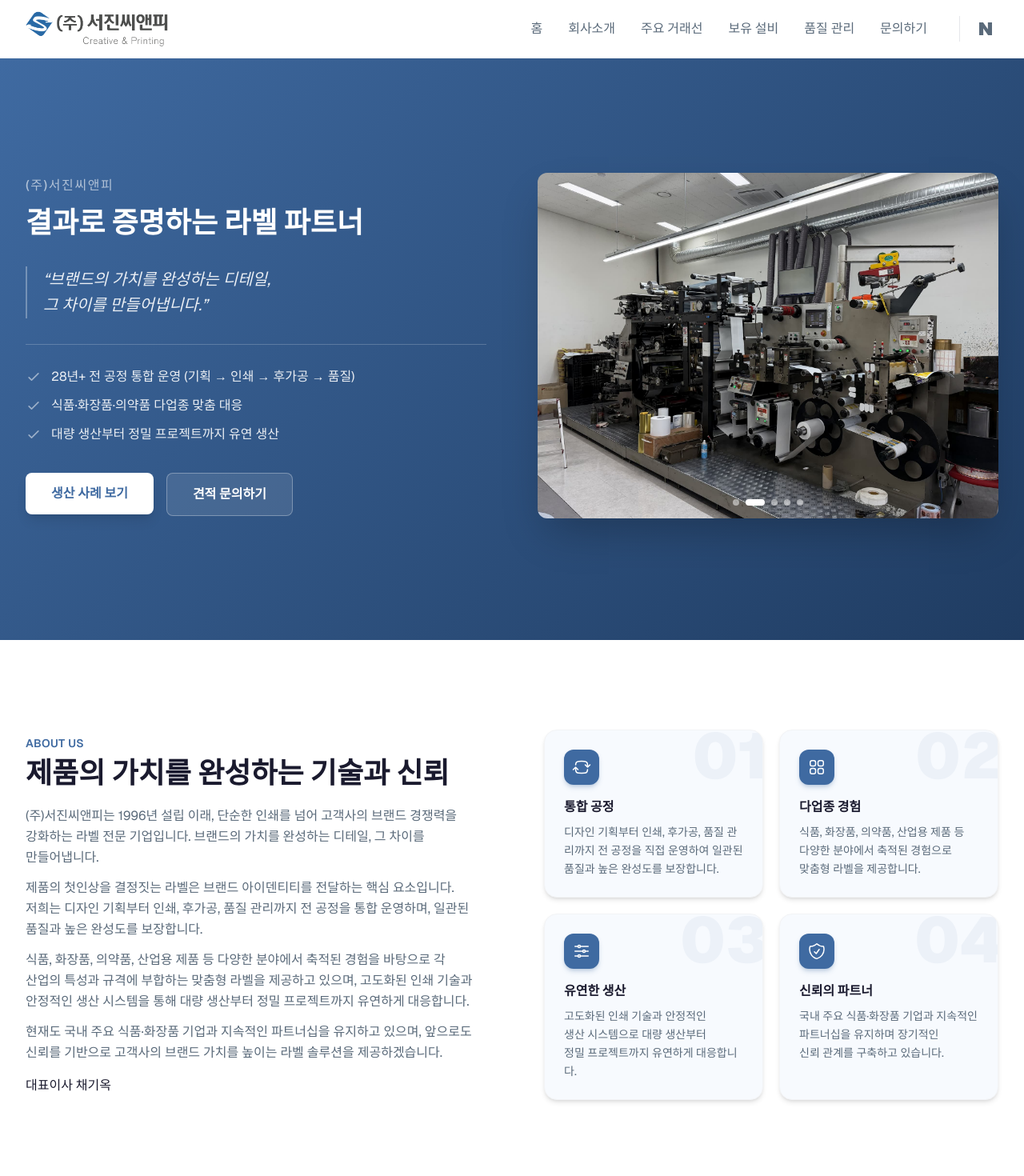
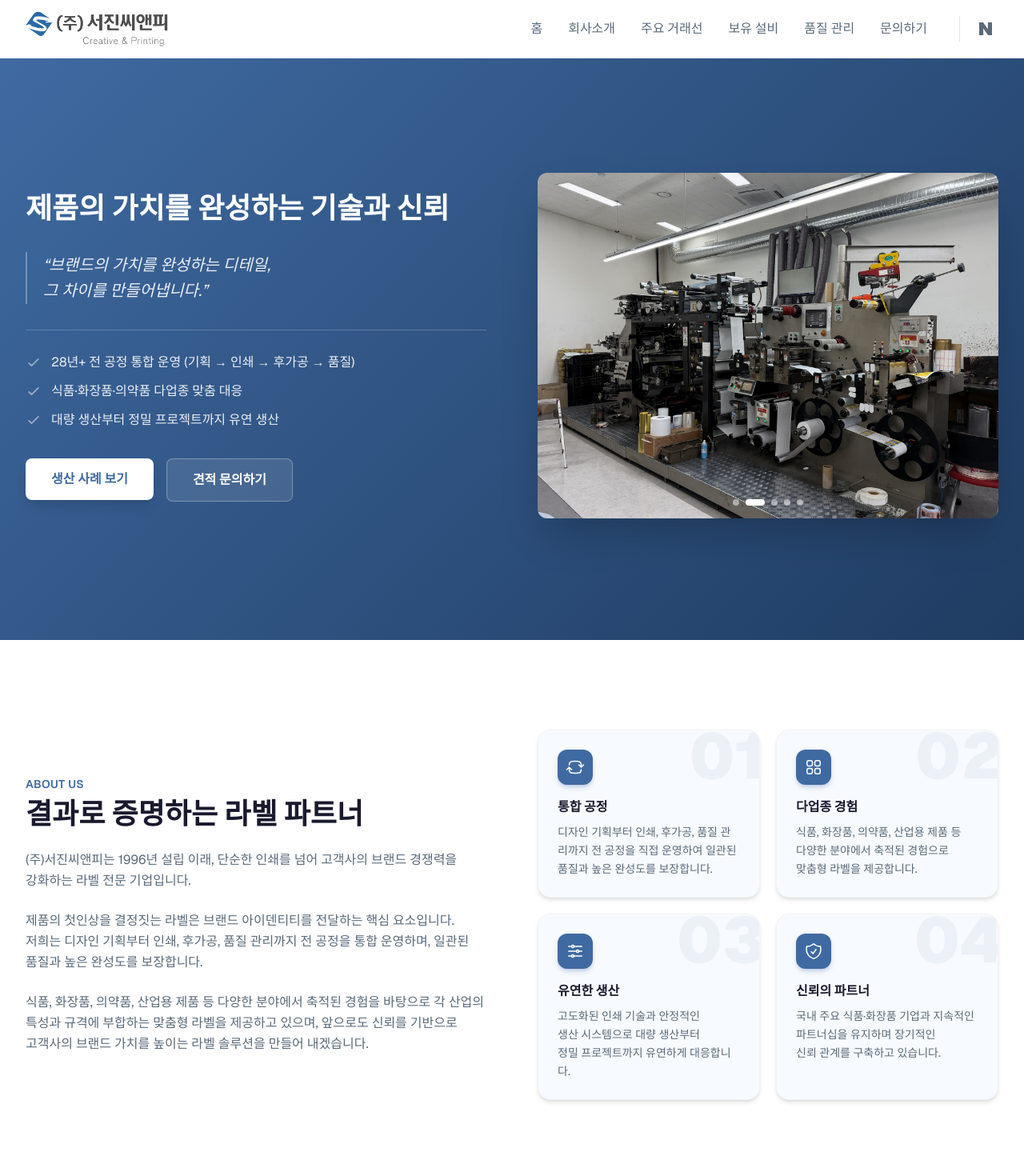
Before and after one commit to seojincnp/landing, a Next.js app: page / in a window 1280 px wide. Shown: the top 1470 px of the page at 80% size. Built offline with nearby package versions, Linux system fonts and the light colour scheme.

Commit message:
About 소개글 축약 및 제목 변경
Co-Authored-By: Claude Opus 4.6 (1M context) <noreply@anthropic.com>

```diff
--- a/components/AboutSection.tsx
+++ b/components/AboutSection.tsx
@@ -76,7 +76,7 @@ export default function AboutSection() {
     <section id="about" className="py-20 lg:py-28 bg-white">
       <div className="max-w-7xl mx-auto px-4 sm:px-6 lg:px-8">
         {/* 회사소개 */}
-        <div className="grid grid-cols-1 lg:grid-cols-2 gap-12 lg:gap-20 items-center">
+        <div className="grid grid-cols-1 lg:grid-cols-2 gap-12 lg:gap-16 items-center">
           <motion.div
             initial="hidden"
             whileInView="visible"
@@ -87,22 +87,16 @@ export default function AboutSection() {
               About Us
             </motion.span>
             <motion.h2 variants={fadeInUp} className="mt-2 text-2xl sm:text-4xl font-bold text-text">
-              제품의 가치를 완성하는 기술과 신뢰
+              결과로 증명하는 라벨 파트너
             </motion.h2>
-            <motion.p variants={fadeInUp} className="mt-5 text-text-light leading-relaxed" style={{ wordBreak: "keep-all" }}>
-              (주)서진씨앤피는 1996년 설립 이래, 단순한 인쇄를 넘어 고객사의 브랜드 경쟁력을 강화하는 라벨 전문 기업입니다. 브랜드의 가치를 완성하는 디테일, 그 차이를 만들어냅니다.
+            <motion.p variants={fadeInUp} className="mt-6 text-text-light leading-relaxed" style={{ wordBreak: "keep-all" }}>
+              (주)서진씨앤피는 1996년 설립 이래, 단순한 인쇄를 넘어 고객사의 브랜드 경쟁력을 강화하는 라벨 전문 기업입니다.
             </motion.p>
-            <motion.p variants={fadeInUp} className="mt-3 text-text-light leading-relaxed" style={{ wordBreak: "keep-all" }}>
+            <motion.p variants={fadeInUp} className="mt-6 text-text-light leading-relaxed" style={{ wordBreak: "keep-all" }}>
               제품의 첫인상을 결정짓는 라벨은 브랜드 아이덴티티를 전달하는 핵심 요소입니다. 저희는 디자인 기획부터 인쇄, 후가공, 품질 관리까지 전 공정을 통합 운영하며, 일관된 품질과 높은 완성도를 보장합니다.
             </motion.p>
-            <motion.p variants={fadeInUp} className="mt-3 text-text-light leading-relaxed" style={{ wordBreak: "keep-all" }}>
-              식품, 화장품, 의약품, 산업용 제품 등 다양한 분야에서 축적된 경험을 바탕으로 각 산업의 특성과 규격에 부합하는 맞춤형 라벨을 제공하고 있으며, 고도화된 인쇄 기술과 안정적인 생산 시스템을 통해 대량 생산부터 정밀 프로젝트까지 유연하게 대응합니다.
-            </motion.p>
-            <motion.p variants={fadeInUp} className="mt-3 text-text-light leading-relaxed" style={{ wordBreak: "keep-all" }}>
-              현재도 국내 주요 식품·화장품 기업과 지속적인 파트너십을 유지하고 있으며, 앞으로도 신뢰를 기반으로 고객사의 브랜드 가치를 높이는 라벨 솔루션을 제공하겠습니다.
-            </motion.p>
-            <motion.p variants={fadeInUp} className="mt-4 text-text font-medium">
-              대표이사 채기옥
+            <motion.p variants={fadeInUp} className="mt-6 text-text-light leading-relaxed" style={{ wordBreak: "keep-all" }}>
+              식품, 화장품, 의약품, 산업용 제품 등 다양한 분야에서 축적된 경험을 바탕으로 각 산업의 특성과 규격에 부합하는 맞춤형 라벨을 제공하고 있으며, 앞으로도 신뢰를 기반으로 고객사의 브랜드 가치를 높이는 라벨 솔루션을 만들어 내겠습니다.
             </motion.p>
           </motion.div>
 
--- a/components/HeroSection.tsx
+++ b/components/HeroSection.tsx
@@ -54,20 +54,12 @@ export default function HeroSection() {
             initial="hidden"
             animate="visible"
           >
-            {/* 라벨 */}
-            <motion.span
-              variants={fadeUp}
-              className="inline-block text-md font-medium text-white/60 tracking-widest uppercase mb-3"
-            >
-              (주)서진씨앤피
-            </motion.span>
-
             {/* 메인 타이틀 */}
             <motion.h1
               variants={fadeUp}
               className="text-3xl sm:text-3xl lg:text-4xl font-bold text-white leading-tight mb-8"
             >
-              결과로 증명하는 라벨 파트너
+              제품의 가치를 완성하는 기술과 신뢰
             </motion.h1>
 
             {/* 인용문 */}
```
